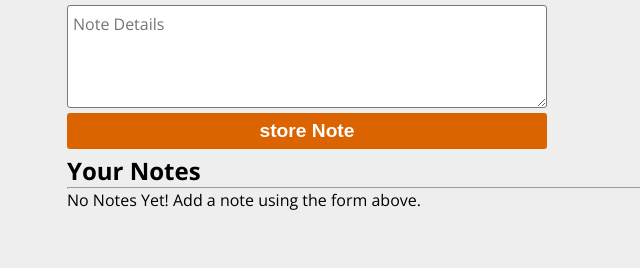
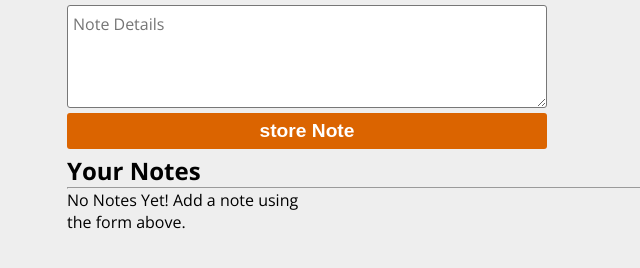
Before and after one commit to anandvip/notes-app, a plain HTML site: page index.html in a window 1280 px wide. Shown: the part 118-386 px from the top of the page, without its empty margins (193-833 px from the left). Drawn offline with nearby package versions, Linux system fonts and the light colour scheme.

Commit message:
Update styles.css

```diff
--- a/styles.css
+++ b/styles.css
@@ -131,7 +131,7 @@ form button:hover {
 .edit-btn {
     background-color: var(--color-primary);
 }
-.notes{
+#notes{
     display: grid;
     grid-template-columns: 1fr 1fr 1fr;
     column-gap: 2px;
```
